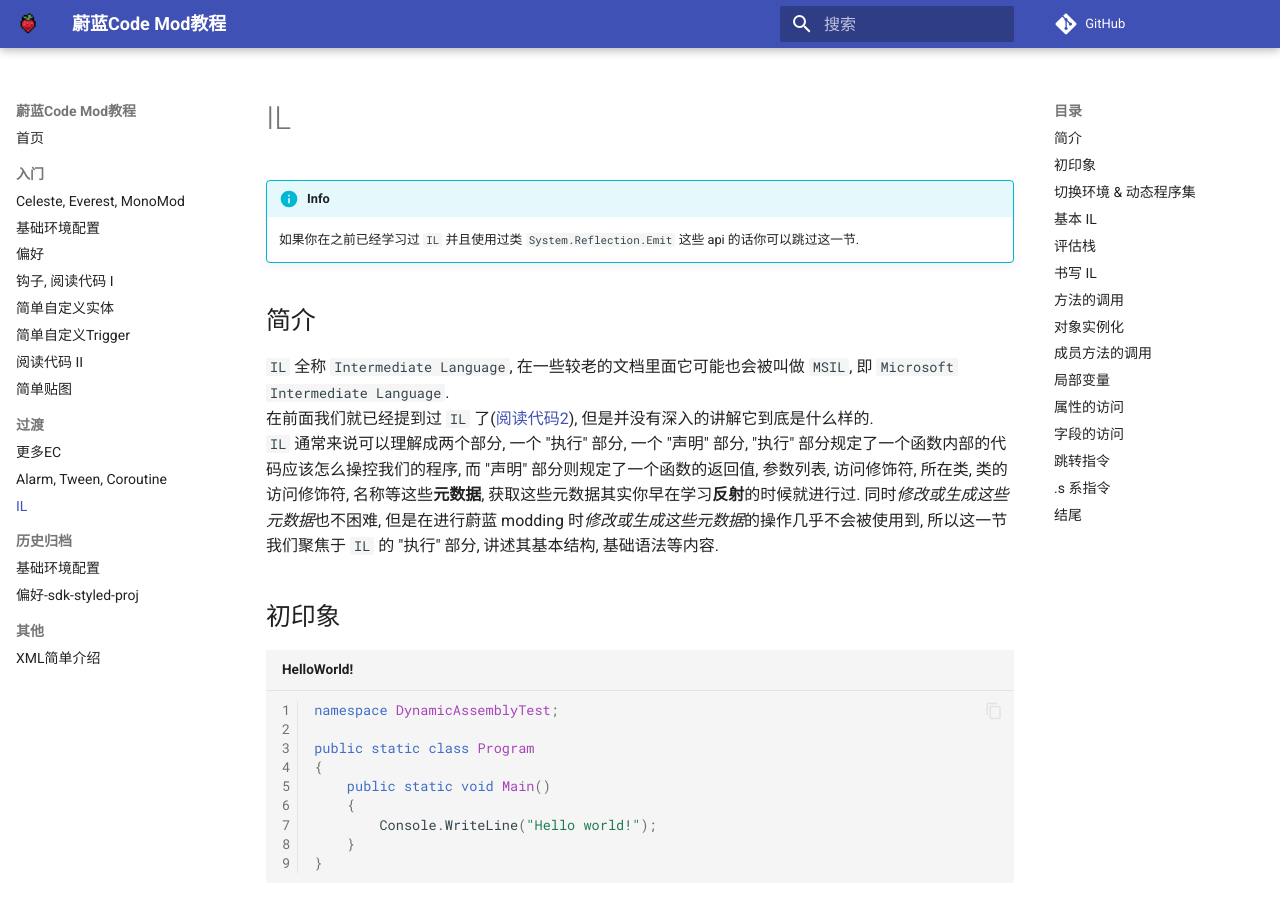
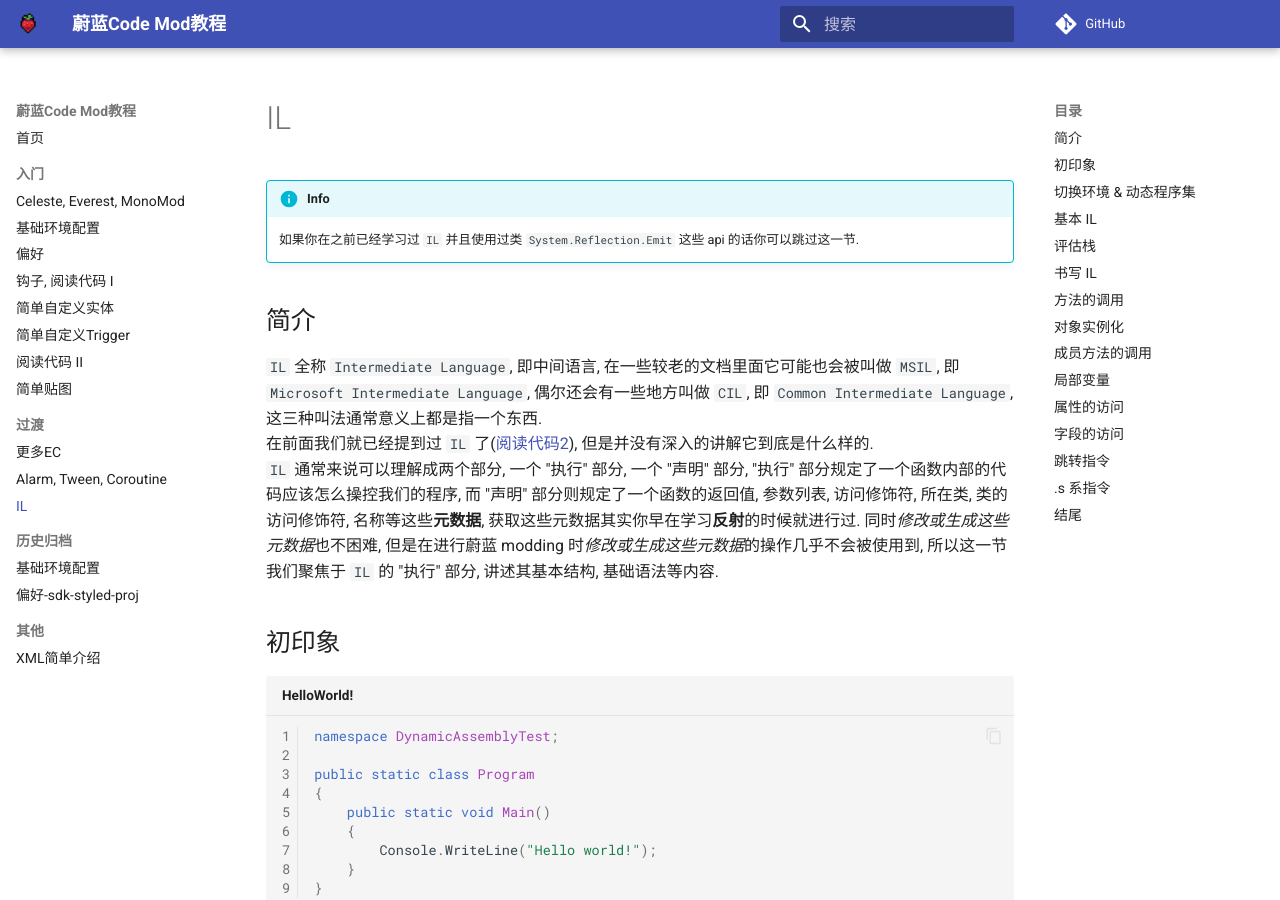
Before and after one commit to Saplonily/CelesteModTutorial, an MkDocs documentation site: the page built from docs/trans/il.md, in a window 1280 px wide and 900 px high. Built offline with MkDocs 1.6.1 and Material for MkDocs 9.7.7, drawn with Linux system fonts in a browser that asks for light colours; comment, search, counter and statistics services are not loaded.

Commit message:
小修小改

```diff
--- a/docs/trans/il.md
+++ b/docs/trans/il.md
@@ -5,7 +5,8 @@
 
 ## 简介
 
-`IL` 全称 `Intermediate Language`, 在一些较老的文档里面它可能也会被叫做 `MSIL`, 即 `Microsoft Intermediate Language`.
+`IL` 全称 `Intermediate Language`, 即中间语言, 在一些较老的文档里面它可能也会被叫做 `MSIL`, 即 `Microsoft Intermediate Language`,
+偶尔还会有一些地方叫做 `CIL`, 即 `Common Intermediate Language`, 这三种叫法通常意义上都是指一个东西.
 在前面我们就已经提到过 `IL` 了([阅读代码2](../begin/reading_2.md)), 但是并没有深入的讲解它到底是什么样的.
 `IL` 通常来说可以理解成两个部分, 一个 "执行" 部分, 一个 "声明" 部分, "执行" 部分规定了一个函数内部的代码应该怎么操控我们的程序,
 而 "声明" 部分则规定了一个函数的返回值, 参数列表, 访问修饰符, 所在类, 类的访问修饰符, 名称等这些**元数据**, 获取这些元数据其实你早在学习**反射**的时候就进行过.
```
